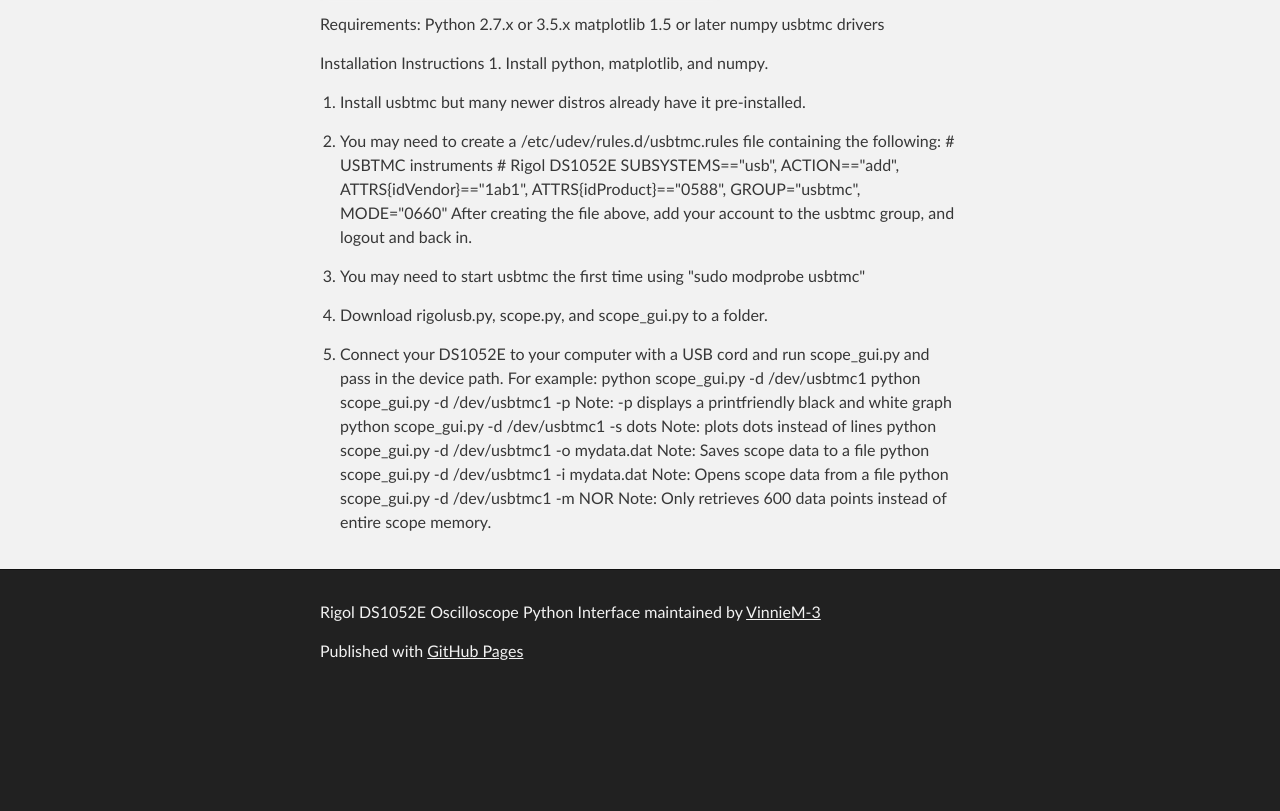
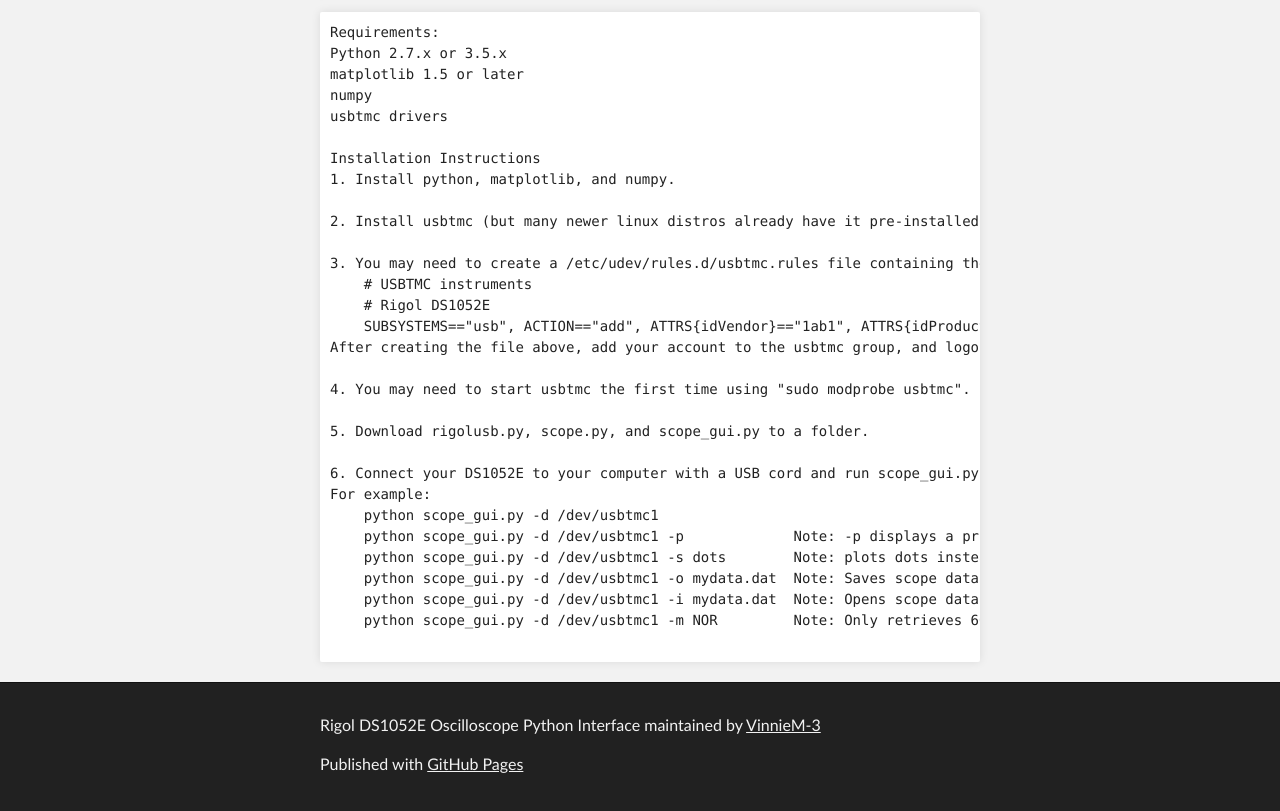
Before and after one commit to VinnieM-3/Rigol-DS1052E-Interface, a plain HTML site: page index.html in a window 1280 px wide. Shown: the part 1239-2050 px from the top of the page. Before the commit the page ends 1937 px from the top, so only its background shows below. Drawn offline with Linux system fonts and the light colour scheme.

Commit message:
Update index.html

```diff
--- a/index.html
+++ b/index.html
@@ -42,27 +42,29 @@
 
 <p><img src="https://raw.githubusercontent.com/VinnieM-3/Rigol-DS1052E-Interface/master/common/images/printerfriendly.png" alt="Printer Friendly Display"></p>
 
-<p>
+<pre>
 Requirements:
 Python 2.7.x or 3.5.x
 matplotlib 1.5 or later
 numpy
-usbtmc drivers</p>
+usbtmc drivers
 
-<p>Installation Instructions
+Installation Instructions
 1. Install python, matplotlib, and numpy.
-</p>
 
-<ol>
-<li><p>Install usbtmc but many newer distros already have it pre-installed.</p></li>
-<li><p>You may need to create a /etc/udev/rules.d/usbtmc.rules file containing the following:
+2. Install usbtmc (but many newer linux distros already have it pre-installed)
+
+3. You may need to create a /etc/udev/rules.d/usbtmc.rules file containing the following:
     # USBTMC instruments
     # Rigol DS1052E
     SUBSYSTEMS=="usb", ACTION=="add", ATTRS{idVendor}=="1ab1", ATTRS{idProduct}=="0588", GROUP="usbtmc", MODE="0660"
-After creating the file above, add your account to the usbtmc group, and logout and back in.</p></li>
-<li><p>You may need to start usbtmc the first time using "sudo modprobe usbtmc"</p></li>
-<li><p>Download rigolusb.py, scope.py, and scope_gui.py to a folder.</p></li>
-<li><p>Connect your DS1052E to your computer with a USB cord and run scope_gui.py and pass in the device path.
+After creating the file above, add your account to the usbtmc group, and logout and back in..
+
+4. You may need to start usbtmc the first time using "sudo modprobe usbtmc".
+
+5. Download rigolusb.py, scope.py, and scope_gui.py to a folder.
+
+6. Connect your DS1052E to your computer with a USB cord and run scope_gui.py and pass in the device path.
 For example:
     python scope_gui.py -d /dev/usbtmc1
     python scope_gui.py -d /dev/usbtmc1 -p             Note: -p displays a printfriendly black and white graph
@@ -70,8 +72,7 @@
     python scope_gui.py -d /dev/usbtmc1 -o mydata.dat  Note: Saves scope data to a file
     python scope_gui.py -d /dev/usbtmc1 -i mydata.dat  Note: Opens scope data from a file
     python scope_gui.py -d /dev/usbtmc1 -m NOR         Note: Only retrieves 600 data points instead of entire scope memory.
-</p></li>
-</ol>
+  </pre>
       </section>
     </div>
 
```
